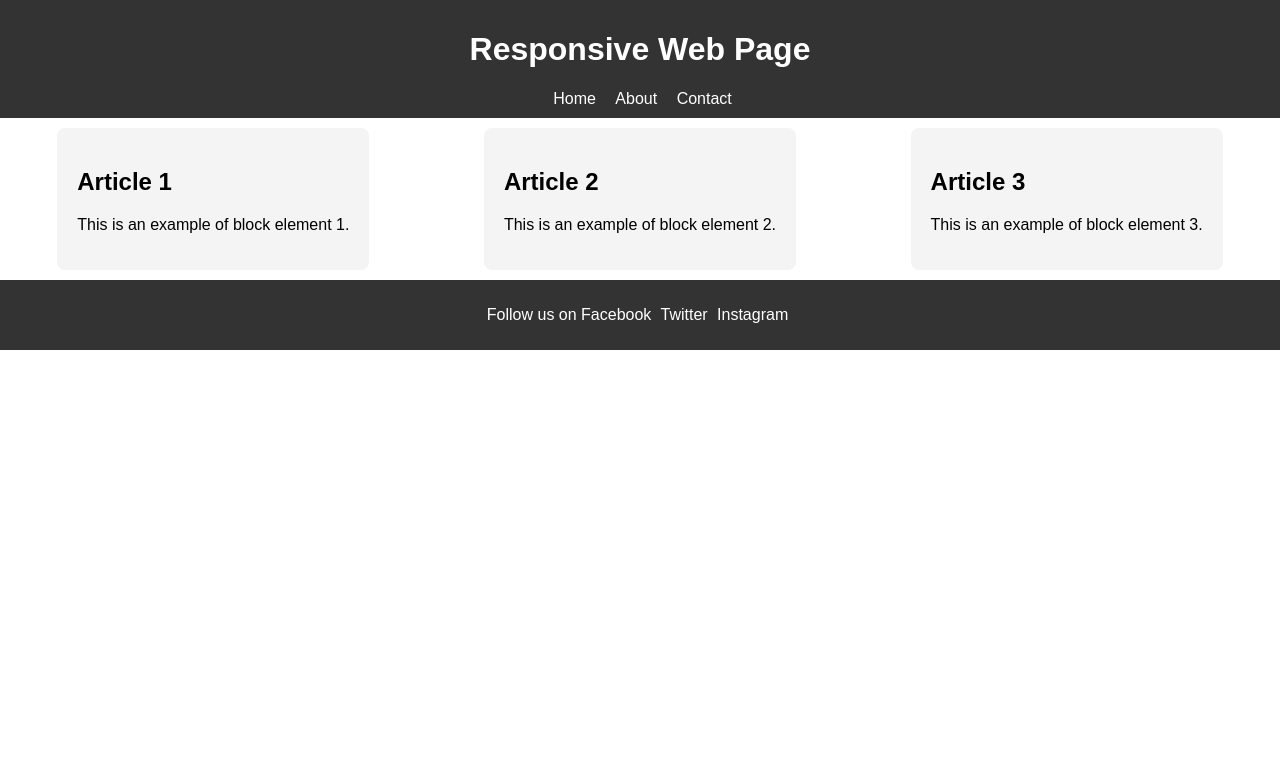
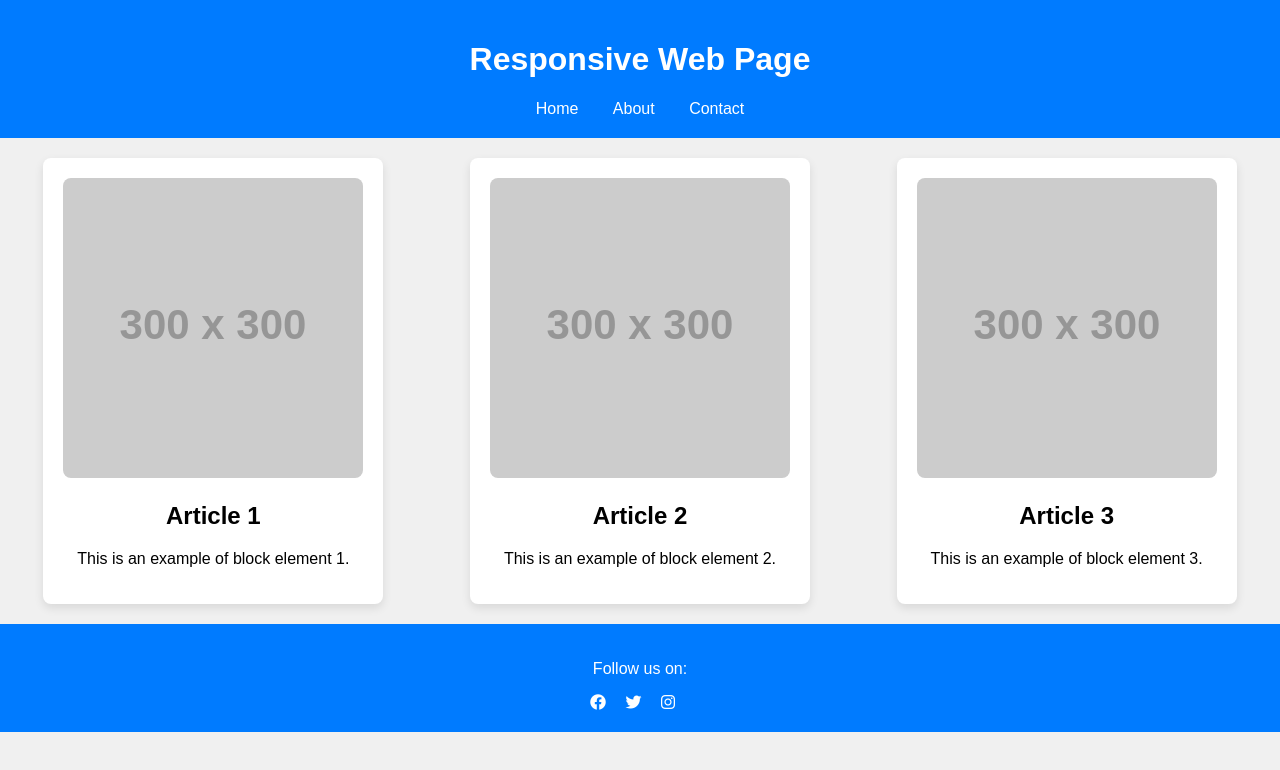
Before and after one commit to AriSigit12/AriSigit12.github.io, a plain HTML site: page index.html in a window 1280 px wide. Drawn offline with Linux system fonts and the light colour scheme; placeholder pictures from the web are drawn by us.

Commit message:
initial commit

```diff
--- a/index.html
+++ b/index.html
@@ -5,6 +5,7 @@
     <meta name="viewport" content="width=device-width, initial-scale=1.0">
     <title>Responsive Web Design</title>
     <link rel="stylesheet" href="style.css">
+    <link rel="stylesheet" href="https://cdnjs.cloudflare.com/ajax/libs/font-awesome/6.0.0-beta3/css/all.min.css">
 </head>
 <body>
     <header>
@@ -19,14 +20,17 @@
     <main>
         <section class="content">
             <article>
+                <img src="https://via.placeholder.com/300" alt="Placeholder Image 1">
                 <h2>Article 1</h2>
                 <p>This is an example of block element 1.</p>
             </article>
             <article>
+                <img src="https://via.placeholder.com/300" alt="Placeholder Image 2">
                 <h2>Article 2</h2>
                 <p>This is an example of block element 2.</p>
             </article>
             <article>
+                <img src="https://via.placeholder.com/300" alt="Placeholder Image 3">
                 <h2>Article 3</h2>
                 <p>This is an example of block element 3.</p>
             </article>
@@ -34,7 +38,10 @@
     </main>
 
     <footer>
-        <p>Follow us on <span>Facebook</span> <span>Twitter</span> <span>Instagram</span></p>
+        <p>Follow us on:</p>
+        <span><i class="fab fa-facebook"></i></span>
+        <span><i class="fab fa-twitter"></i></span>
+        <span><i class="fab fa-instagram"></i></span>
     </footer>
 </body>
 </html>
--- a/style.css
+++ b/style.css
@@ -1,42 +1,57 @@
 /* Global Styles */
 body {
-    font-family: Arial, sans-serif;
+    font-family: 'Arial', sans-serif;
     margin: 0;
     padding: 0;
+    background-color: #f0f0f0;
 }
 
 header {
-    background-color: #333;
+    background-color: #007BFF;
     color: white;
-    padding: 10px;
+    padding: 20px;
     text-align: center;
 }
 
 nav a {
     color: white;
-    margin: 0 10px;
+    margin: 0 15px;
     text-decoration: none;
+    transition: color 0.3s;
+}
+
+nav a:hover {
+    color: #FFD700; /* Gold color on hover */
 }
 
 footer {
-    background-color: #333;
+    background-color: #007BFF;
     color: white;
     text-align: center;
-    padding: 10px;
+    padding: 20px;
 }
 
 /* Block elements: header, articles, footer */
 article {
-    background-color: #f4f4f4;
-    margin: 10px;
+    background-color: white;
+    margin: 20px;
     padding: 20px;
+    border-radius: 8px;
+    box-shadow: 0 4px 10px rgba(0, 0, 0, 0.1);
+    text-align: center;
+}
+
+/* Image styling */
+article img {
+    max-width: 100%;
+    height: auto;
     border-radius: 8px;
 }
 
 /* Inline elements: nav links, social media spans */
 nav a, footer span {
     display: inline;
-    margin-right: 5px;
+    margin-right: 15px;
 }
 
 /* Flexbox layout for larger screens */
```
Also changed, not shown: responsif.html (+8 -1 lines).
